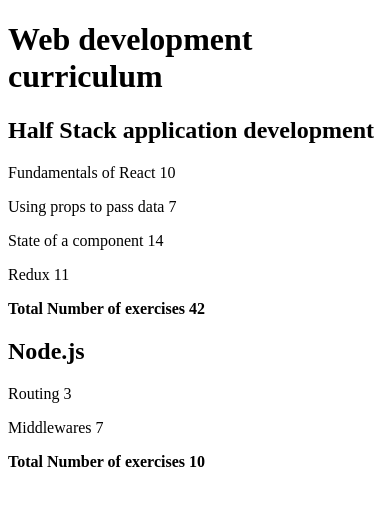
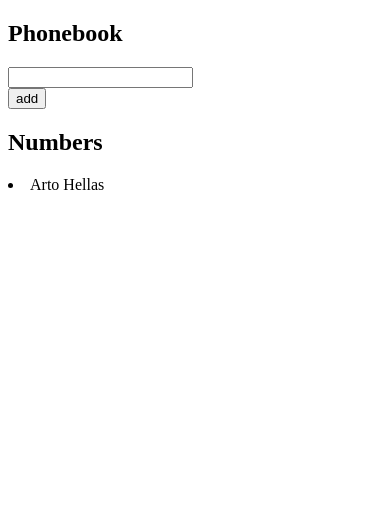
Before and after one commit to Hakizu/selene, a React (Create React App) app: page / in a window 390 px wide. Shown: the top 506 px of the page. Built offline with nearby package versions, Linux system fonts and the light colour scheme.

Commit message:
Phonebook 2.6 Step1

```diff
--- /dev/null
+++ b/src/App.js
@@ -0,0 +1,49 @@
+import React, {useState} from 'react'
+
+const Name =({persons}) => {
+    return (
+        <li>{persons}</li>
+    )
+}
+
+const App = () => {
+    const [persons, setPersons] = useState([
+        { name : 'Arto Hellas'}
+    ])
+    const [newName, setNewName] = useState('')
+
+    const newPerson = (event) =>{
+        event.preventDefault()
+        const personObject = {
+            name : newName
+        }
+        setPersons(persons.concat(personObject))
+        setNewName("")
+    }
+    const handleInputChange = (event) => {
+        setNewName(event.target.value)
+    }
+
+    return (
+        <div>
+            <h2>Phonebook</h2>
+            <form onSubmit={newPerson}>
+                <div>
+                    <input
+                        value = {newName}
+                        onChange = {handleInputChange}
+                    />
+                </div>
+                <div>
+                    <button type="submit">add</button>
+                </div>
+            </form>
+            <h2>Numbers</h2>
+            {persons.map(persons =>
+            <Name key={persons.name} persons={persons.name}/>
+            )}
+        </div>
+    )
+}
+
+export default App
--- a/src/index.js
+++ b/src/index.js
@@ -1,60 +1,5 @@
 import React from 'react';
 import ReactDOM from 'react-dom';
-import Course from './Course'
+import App from './App'
 
-const App = () => {
-  const courses = [
-    {
-      name: 'Half Stack application development',
-      id: 1,
-      parts: [
-        {
-          name: 'Fundamentals of React',
-          exercises: 10,
-          id: 1
-        },
-        {
-          name: 'Using props to pass data',
-          exercises: 7,
-          id: 2
-        },
-        {
-          name: 'State of a component',
-          exercises: 14,
-          id: 3
-        },
-        {
-          name: 'Redux',
-          exercises: 11,
-          id: 4
-        }
-      ]
-    },
-    {
-      name: 'Node.js',
-      id: 2,
-      parts: [
-        {
-          name: 'Routing',
-          exercises: 3,
-          id: 1
-        },
-        {
-          name: 'Middlewares',
-          exercises: 7,
-          id: 2
-        }
-      ]
-    }
-  ]
-
-  return (
-  <div>
-    <h1>Web development curriculum</h1>
-      {courses.map(courses =>
-        <Course key={courses.id} course={courses} />
-    )}
-  </div>
-  )
-}
 ReactDOM.render(<App />, document.getElementById('root'))
```
